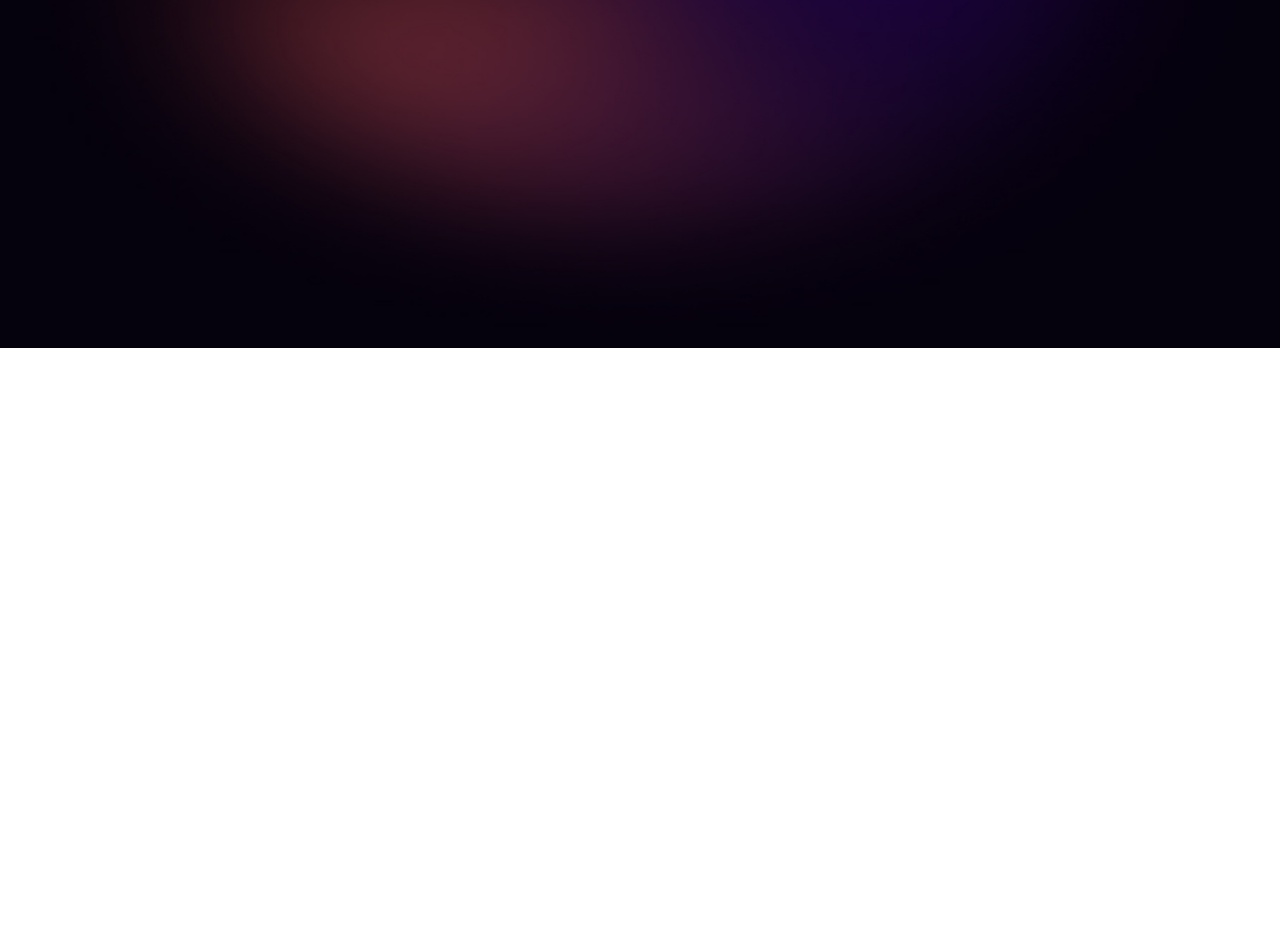
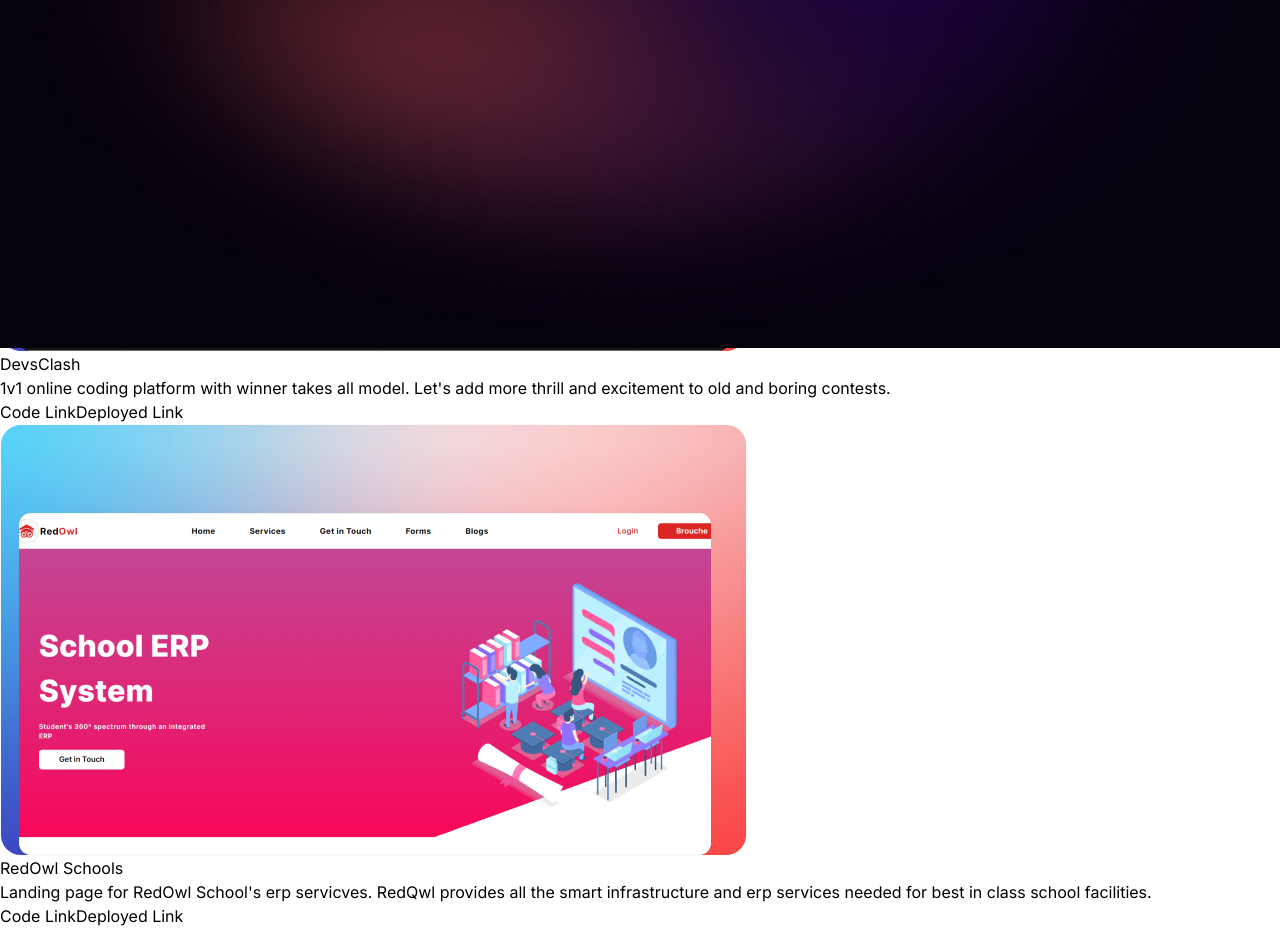
Before and after one commit to Yvg2244/services-portfolio, a Next.js app: page / in a window 1280 px wide. Shown: the part 452-1404 px from the top of the page. Before the commit the page ends 800 px from the top, so only its background shows below. Built offline with nearby package versions, Linux system fonts and the light colour scheme.

Commit message:
projects added

```diff
--- a/app/page.js
+++ b/app/page.js
@@ -3,6 +3,7 @@
 import {
   Navbar,
   Collapse,
+  Carousel,
   Typography,
   Button,
   IconButton,
@@ -125,7 +126,6 @@
               className="rounded-lg mb-2 z-[20] tracking-wider font-bold bg-gradient-to-r from-[#F83A3A] from-0% via-[#F13CC7] via-50% to-[#7000FF] to-100% py-[12px] px-[40px]"
               size="sm"
               fullWidth
-
             >
               <span>Lets Connect</span>
             </Button>
@@ -133,7 +133,7 @@
         </Collapse>
       </Navbar>
       <main className="flex min-h-screen flex-col items-center justify-between  bg-primary z-[-1] tracking-wide text-white text-[16px]">
-        <section className="flex flex-col relative top-4 pb-[10rem] mb-[5rem]  items-center justify-center gap-[70px]">
+        <section className="flex flex-col relative top-4 pt-[4rem] pb-[5rem]  items-center justify-center gap-[70px]">
           <Image
             alt="background effect"
             className="z-[10]"
@@ -160,6 +160,201 @@
             Contact Us
           </Button>
         </section>
+        <article className="flex  flex-col text-center items-center justify-center mt-4 mb-10">
+          <h1 className="flex z-[20] flex-col  text-[30px]  font-bold  ">
+            Our Work
+          </h1>
+          <p className="px-[10px] text-center opacity-70 mt-[1rem]">
+            Here&apos;s the display of what we have done till now.
+          </p>
+          <div className="relative flex flex-col items-center mt-[1.25rem] py-[1rem] h-auto w-[100vw] bg-[#1E1A25] ">
+            <div className="w-[100vw] h-[3rem] bg-black absolute top-[-1rem] rounded-bl-[45%] rounded-br-[45%]"></div>
+            <Carousel className="rounded-xl relative my-4 px-2 mx-2 bg-[#1E1A25] py-[4rem]">
+              <div className="px-4 h-full w-full">
+                <Image
+                  src={project1}
+                  alt="project devsclash"
+                  className="h-full w-full object-cover"
+                />
+                <div className="inset-0 grid h-full w-full place-items-center bg-[#1E1A25]">
+                  <div className="w-3/4 text-center md:w-2/4">
+                    <Typography
+                      variant="h1"
+                      color="white"
+                      className="mb-4 mt-4 text-xl md:text-4xl lg:text-5xl"
+                    >
+                      DevsClash
+                    </Typography>
+                    <Typography
+                      variant="lead"
+                      color="white"
+                      className="mb-12 text-md opacity-80"
+                    >
+                      1v1 online coding platform with winner takes all model.
+                      Let&apos;s add more thrill and excitement to old and
+                      boring contests.
+                    </Typography>
+                    <div className="flex justify-center gap-2">
+                      <Button size="md" className="justify-center items-center py-[10px] px-[20px] border-white border-[1px] bg-pink-500 rounded-md text-white" >
+                        Code Link
+                      </Button>
+                      <Button size="md" className="justify-center items-center py-[10px] px-[20px] border-pink-500 border-[1px] bg-white text-pink-500 rounded-md"  variant="text">
+                        Deployed Link
+                      </Button>
+                    </div>
+                  </div>
+                </div>
+              </div>
+              <div className="px-4 h-full w-full">
+                <Image
+                  src={project2}
+                  alt="project redowl"
+                  className="h-full w-full object-cover"
+                />
+                <div className="inset-0 grid h-full w-full place-items-center bg-[#1E1A25]">
+                  <div className="w-3/4 text-center md:w-2/4">
+                    <Typography
+                      variant="h1"
+                      color="white"
+                      className="mb-4 mt-4 text-xl md:text-4xl lg:text-5xl"
+                    >
+                      RedOwl Schools
+                    </Typography>
+                    <Typography
+                      variant="lead"
+                      color="white"
+                      className="mb-12 text-md opacity-80"
+                    >
+                      Landing page for RedOwl School&apos;s erp servicves. RedQwl provides all the smart infrastructure and erp services needed for best in class school facilities.
+                    </Typography>
+                    <div className="flex justify-center gap-2">
+                      <Button size="md" className="justify-center items-center py-[10px] px-[20px] border-white border-[1px] bg-pink-500 rounded-md text-white" >
+                        Code Link
+                      </Button>
+                      <Button size="md" className="justify-center items-center py-[10px] px-[20px] border-pink-500 border-[1px] bg-white text-pink-500 rounded-md"  variant="text">
+                        Deployed Link
+                      </Button>
+                    </div>
+                  </div>
+                </div>
+              </div>
+
+              {/* <div className="relative h-full w-full">
+              <Image
+                src="https://images.unsplash.com/photo-1493246507139-91e8fad9978e?ixlib=rb-4.0.3&ixid=MnwxMjA3fDB8MHxwaG90by1wYWdlfHx8fGVufDB8fHx8&auto=format&fit=crop&w=2940&q=80"
+                alt="image 2"
+                className="h-full w-full object-cover"
+              />
+              <div className="absolute inset-0 grid h-full w-full items-center bg-black/75">
+                <div className="w-3/4 pl-12 md:w-2/4 md:pl-20 lg:pl-32">
+                  <Typography
+                    variant="h1"
+                    color="white"
+                    className="mb-4 text-3xl md:text-4xl lg:text-5xl"
+                  >
+                    The Beauty of Nature
+                  </Typography>
+                  <Typography
+                    variant="lead"
+                    color="white"
+                    className="mb-12 opacity-80"
+                  >
+                    It is not so much for its beauty that the forest makes a
+                    claim upon men&apos;s hearts, as for that subtle something,
+                    that quality of air that emanation from old trees, that so
+                    wonderfully changes and renews a weary spirit.
+                  </Typography>
+                  <div className="flex gap-2">
+                    <Button size="lg" color="white">
+                      Explore
+                    </Button>
+                    <Button size="lg" color="white" variant="text">
+                      Gallery
+                    </Button>
+                  </div>
+                </div>
+              </div>
+            </div>
+            <div className="relative h-full w-full">
+              <Image
+                src="https://images.unsplash.com/photo-1518623489648-a173ef7824f3?ixlib=rb-4.0.3&ixid=MnwxMjA3fDB8MHxwaG90by1wYWdlfHx8fGVufDB8fHx8&auto=format&fit=crop&w=2762&q=80"
+                alt="image 3"
+                className="h-full w-full object-cover"
+              />
+              <div className="absolute inset-0 grid h-full w-full items-end bg-black/75">
+                <div className="w-3/4 pl-12 pb-12 md:w-2/4 md:pl-20 md:pb-20 lg:pl-32 lg:pb-32">
+                  <Typography
+                    variant="h1"
+                    color="white"
+                    className="mb-4 text-3xl md:text-4xl lg:text-5xl"
+                  >
+                    The Beauty of Nature
+                  </Typography>
+                  <Typography
+                    variant="lead"
+                    color="white"
+                    className="mb-12 opacity-80"
+                  >
+                    It is not so much for its beauty that the forest makes a
+                    claim upon men&apos;s hearts, as for that subtle something,
+                    that quality of air that emanation from old trees, that so
+                    wonderfully changes and renews a weary spirit.
+                  </Typography>
+                  <div className="flex gap-2">
+                    <Button size="lg" color="white">
+                      Explore
+                    </Button>
+                    <Button size="lg" color="white" variant="text">
+                      Gallery
+                    </Button>
+                  </div>
+                </div>
+              </div>
+            </div> */}
+            </Carousel>
+            <div className="w-[100vw] h-[3rem] bg-black absolute bottom-[-1rem] rounded-tl-[45%] rounded-tr-[45%]"></div>
+          </div>
+          {/* <Box className="flex mt-[6rem] ">
+          <Container className="relative flex flex-col items-center py-[3rem] h-auto w-[100vw] bg-[#1E1A25] ">
+            <Container className="w-[100vw] h-[3rem] bg-primary absolute top-[-1rem] rounded-bl-[45%] rounded-br-[45%]"></Container>
+            <Image
+              alt=""
+              src={project1}
+              height={200}
+              className="mt-[3rem] mb-[2rem]"
+            />
+            <Container className="flex flex-col w-full items-start gap-6">
+              <Container className="flex text-[10px] gap-4">
+                <div className="justify-center items-center py-[12px] px-[20px] border-[#EE4578] border-[1px] bg-[#852F4E] rounded-[1.5rem]">
+                  React
+                </div>
+                <div className="justify-center items-center py-[12px] px-[20px] border-[#EE4578] border-[1px] bg-[#852F4E] rounded-[1.5rem]">
+                  Python
+                </div>
+                <div className="justify-center items-center py-[12px] px-[20px] border-[#EE4578] border-[1px] bg-[#852F4E] rounded-[1.5rem]">
+                  Tailwind
+                </div>
+              </Container>
+              <h3 className="text-2xl font-bold">DevsClash</h3>
+              <p className="w-full text-start leading-7">
+                Lorem ipsum dolor sit amet consectetur adipisicing elit.
+                Voluptatum aliquid unde dolorum assumenda. Unde libero atque
+                similique adipisci recusandae distinctio et blanditiis nostrum
+                cum eveniet provident fugiat iusto, incidunt fuga!
+              </p>
+              <Container className="flex text-[12px] font-semibold gap-4">
+                <div className="justify-center items-center py-[10px] px-[20px] border-white border-[1px] bg-pink-500 rounded-md">
+                  Code Link
+                </div>
+                <div className="justify-center items-center py-[10px] px-[20px] border-pink-500 border-[1px] bg-white text-pink-500 rounded-md">
+                  Deploy Link
+                </div>
+              </Container>
+            </Container>
+            <Container className="w-[100vw] h-[3rem] bg-primary absolute bottom-[-1rem] rounded-tl-[45%] rounded-tr-[45%]"></Container>
+          </Container>
+        </Box> */}
+        </article>
       </main>
     </div>
   );
```
